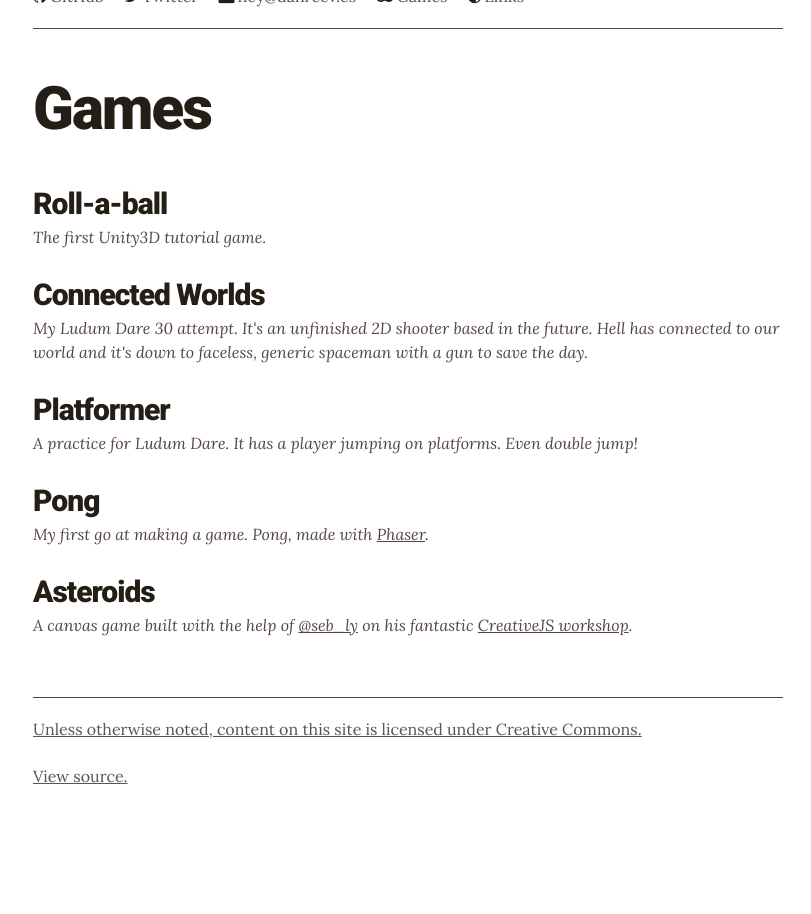
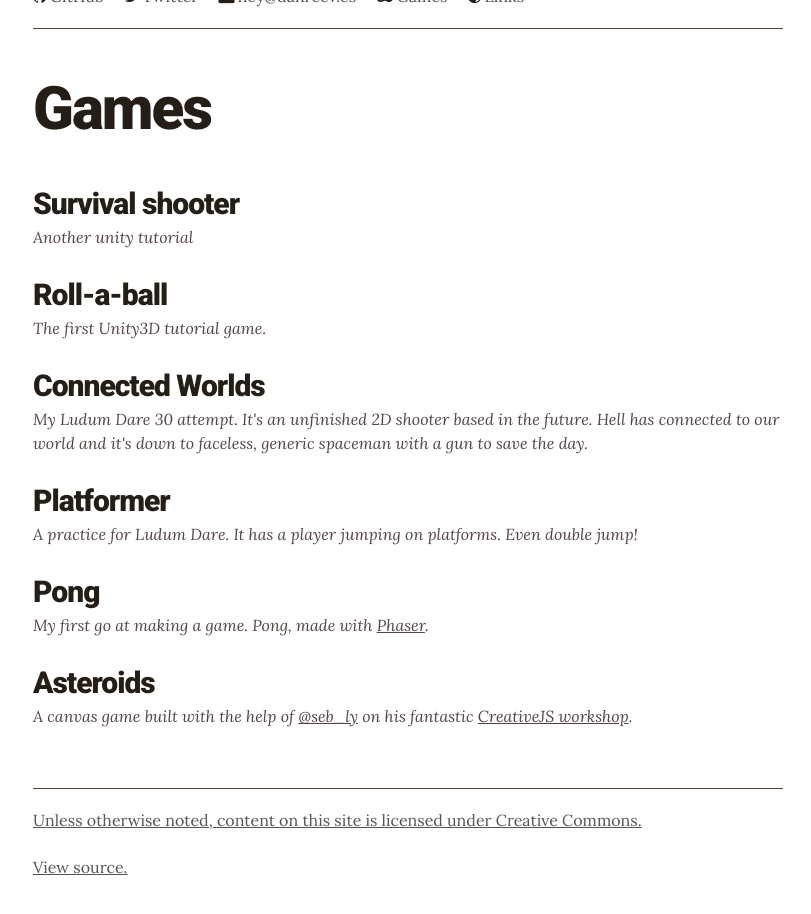
Before and after one commit to danreeves/danreev.es, a Jekyll site: the page built from games/index.html, in a window 1280 px wide, cut to the strip 240-1171 px from the top of the page. Shown: the top 914 px of the strip, without its empty margins (232-1043 px from the left). Built offline with Jekyll 4.4.1, drawn with Linux system fonts in a browser that asks for light colours; nearby versions of some CDN libraries; before the commit the page ends 1080 px from its top, so only the background shows below that.

```diff
--- a/_data/games.yaml
+++ b/_data/games.yaml
@@ -1,20 +1,24 @@
+
+- name: Survival shooter
+  url: /survival_shooter
+  desc: Another unity tutorial
 
 - name: Roll-a-ball
-  url: roll-a-ball
+  url: /roll-a-ball
   desc: "The first Unity3D tutorial game."
 
 - name: Connected Worlds
-  url: ld30
+  url: /ld30
   desc: "My Ludum Dare 30 attempt. It's an unfinished 2D shooter based in the future. Hell has connected to our world and it's down to faceless, generic spaceman with a gun to save the day."
 
 - name: Platformer
-  url: platformer
+  url: /platformer
   desc: 'A practice for Ludum Dare. It has a player jumping on platforms. Even double jump!'
 
 - name: Pong
-  url: pong
+  url: /pong
   desc: 'My first go at making a game. Pong, made with <a href="http://phaser.io">Phaser</a>.'
 
 - name: Asteroids
-  url: asteroids
+  url: /asteroids
   desc: 'A canvas game built with the help of <a href="https://twitter.com/seb_ly">@seb_ly</a> on his fantastic <a href="http://seb.ly/training/">CreativeJS workshop</a>.'
```
